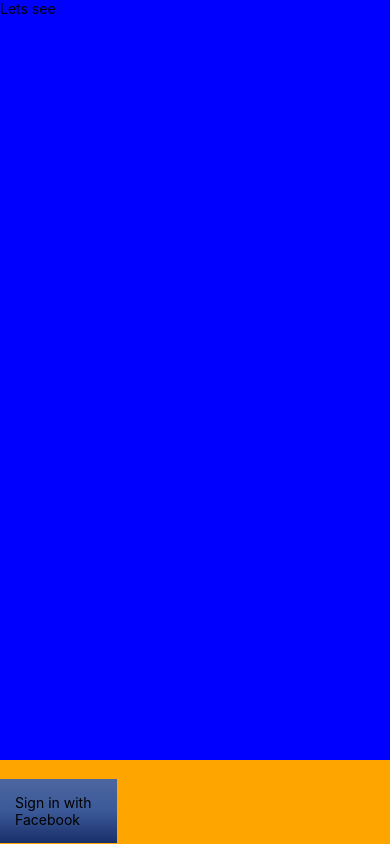
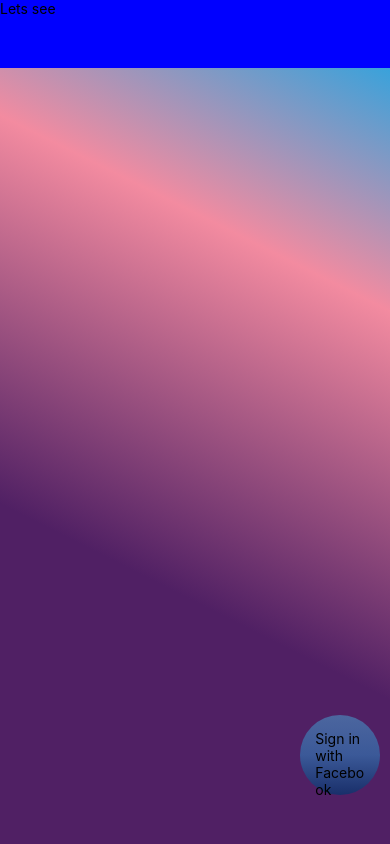
Before and after one commit to arsmohamed/MeroProject, a React Native app: screen / in a window 390 px wide. Built offline with nearby package versions, Linux system fonts and the light colour scheme.

Commit message:
creating the containers and working on the positioning of the nav icon

```diff
--- a/App.js
+++ b/App.js
@@ -1,32 +1,52 @@
 import { StatusBar } from 'expo-status-bar';
 import { StyleSheet, Text, View } from 'react-native';
 import Nav from './Nav/NavigationPage';
+import { LinearGradient } from 'expo-linear-gradient';
 
 export default function App() {
-  const NavBarAreaContainer = <View style={styles.SwitchArea}>
-    <Text>Lets see</Text>
-  </View>
-  return (
-    <View style={styles.container}>
-      {NavBarAreaContainer}
-      <Nav style={styles.NavBarArea}/>
+
+  const NavBar = <View style={styles.NavBarStyle}>
+      <Text>Lets see</Text>
     </View>
-  );
+
+  const NotiPage = <LinearGradient
+    start={{ x: 0.95, y: 0 }} and end={{ x: 0, y: 0.95 }}
+    locations={[0,0.25,0.65]}
+    colors={['#39A2DB', '#F38BA0','#502064']}
+    style={styles.NotiPageStyle}
+  >
+      <Nav
+        style={styles.NavIconStyle}
+      />
+  </LinearGradient>
+
+  const ContainerArea = <View style={styles.ContainerAreaStyle}>
+      {NavBar}
+      {NotiPage}
+    </View>
+
+  return (ContainerArea);
 }
 
 const styles = StyleSheet.create({
-  container: {
+  ContainerAreaStyle: {
+    display: 'flex',
+    flexDirection: 'column',
+    width: "100%",
+    height: "100%",
+    // backgroundColor: 'orange', //to check the location and how much it covers
+  },
+  NavBarStyle: {
+    width: "100%",
+    height: "8%",
+    backgroundColor: "blue",
+  },
+  NotiPageStyle: {
+    width: "100%",
+    height: "100%",
     flex: 1,
-    display: 'flex',
-    // padding: 20,
-    flexDirection: 'column',
-    backgroundColor: 'orange',
-  },
-  SwitchArea: {
-    flex: 1, backgroundColor: "blue", marginBottom:20 ,
-    height: 10
-  },
-  NavBarArea: {
-    flex: 2, backgroundColor: "red", height: '90%'
+    // alignItems: 'center',
+    // justifyContent: 'center',
+    // backgroundColor: "red",
   },
 });
--- a/Nav/NavigationPage.js
+++ b/Nav/NavigationPage.js
@@ -3,12 +3,13 @@ import { StyleSheet, Text, View } from 'react-native';
 import { LinearGradient } from 'expo-linear-gradient';
 
 export default function Nav() {
-    const NavBar = // Within your render function
-    <LinearGradient colors={['#4c669f', '#3b5998', '#192f6a']} style={styles.text}>
+    const NavIcon = <View style={styles.NavIconStyle1}>
+      <LinearGradient colors={['#4c669f', '#3b5998', '#192f6a']} style={styles.NavIconStyle}>
       <Text style={styles.button}>
         Sign in with Facebook
       </Text>
     </LinearGradient>
+    </View>
     // <LinearGradient
     //     // Button Linear Gradient
     //     colors={['#4c669f', '#3b5998', '#192f6a']}
@@ -16,36 +17,47 @@ export default function Nav() {
     //     <Text style={styles.buttonText}>Sign in with Facebook</Text>
     //     </LinearGradient>
 
-    return (NavBar);
+    return (NavIcon);
   }
 
 
 // Later on in your styles..
 const styles = StyleSheet.create({
-    linearGradient: {
-        // flex: 1,
-        // paddingLeft: 15,
-        // paddingRight: 15,
-        borderRadius: 5
-      },
-      buttonText: {
-        fontSize: 18,
-        fontFamily: 'Gill Sans',
-        textAlign: 'center',
-        margin: 10,
-        color: '#ffffff',
-        backgroundColor: 'transparent',
-      },
+    NavIconStyle1: {
+      // backgroundColor: 'transparent',
+      // fontSize: 15,
+      // color: '#fff',
+      // width: '30%',
+      bottom: 1,
+      margin: "2.5%",
+      marginBottom: "12.5%",
+      position: 'absolute',
+      bottom:0,
+      right:0,
+      // width: 100,
+      // height: 100,
+      // borderRadius: 100 / 2,
+      // backgroundColor: "red",
+    },
+    NavIconStyle: {
+      // backgroundColor: 'transparent',
+      // fontSize: 15,
+      // color: '#fff',
+      // width: '30%',
+      // bottom: 1,
+      // margin: "7.5%",
+      // marginBottom: "15%",
+      // position: 'absolute',
+      // bottom:0,
+      // right:0,
+      width: 80,
+      height: 80,
+      borderRadius: 80 / 2,
+      // backgroundColor: "red",
+    },
     button: {
       padding: 15,
       alignItems: 'center',
-      borderRadius: 5,
-    },
-    text: {
-      backgroundColor: 'transparent',
-      fontSize: 15,
-      color: '#fff',
-      width: '30%',
-      bottom: 1,
+      borderRadius: 50,
     },
   });
```
